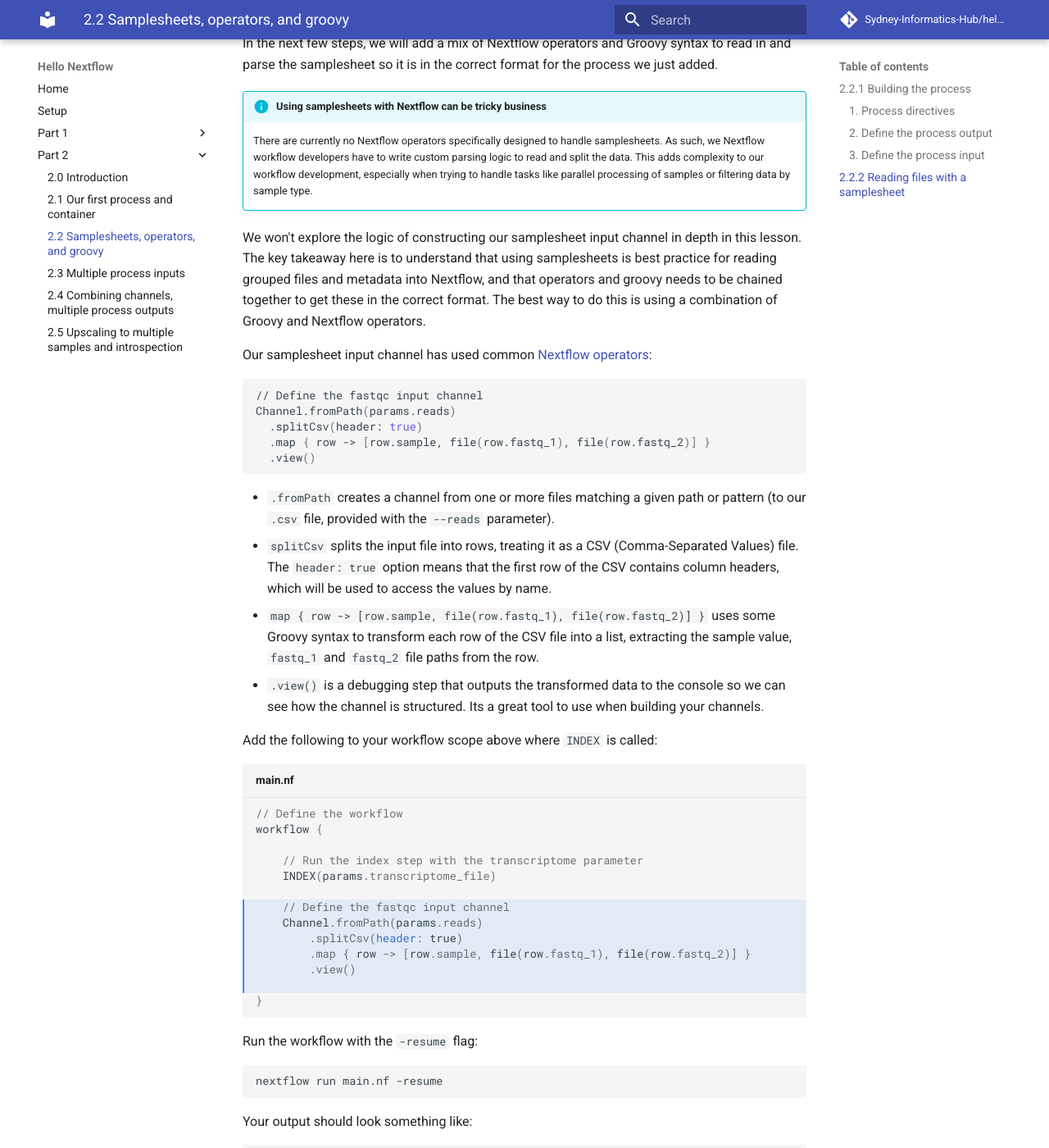
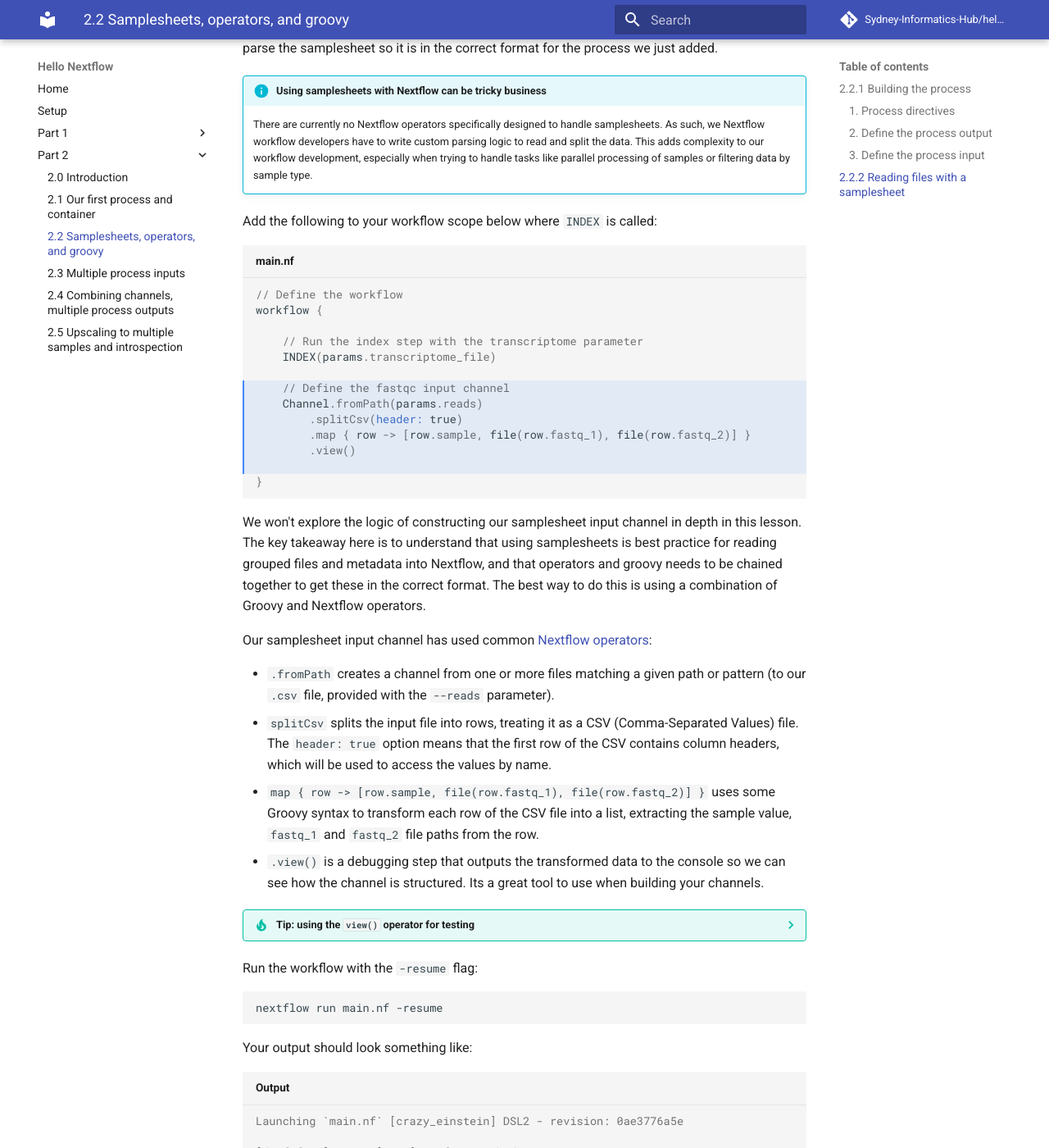
Before and after one commit to Sydney-Informatics-Hub/hello-nextflow, an MkDocs documentation site: the page built from docs/part2/02_fastqc.md, in a window 1280 px wide and 1400 px high, scrolled down 5784 px. Shown: the whole window at 82% size. Built offline with MkDocs 1.6.1 and Material for MkDocs 9.7.7, drawn with Linux system fonts in a browser that asks for light colours; comment, search, counter and statistics services are not loaded; part of the change alters nothing that is shown; some of the changed text lies outside the part shown.

````diff
--- a/docs/part2/02_fastqc.md
+++ b/docs/part2/02_fastqc.md
@@ -89,8 +89,9 @@ It contains:
 * The empty `output:` block for us to define the output data for the process.
 * The `script:` block prefilled with the command that will be executed.
 
-> Note about ${}
-> Consider making consistent use of capital letters vs lowercase
+!!! info "Dynamic naming"
+
+    Recall that curly brackets are used to pass variables as part of a file name.
 
 ### 2. Define the process `output`
 
@@ -190,13 +191,9 @@ or metadata that needs to be processed together.
 
       Working with samplesheets is particularly useful when you have a combination of files and metadata that need to be assigned to a sample in a flexible manner. Typically, samplesheets are written in comma-separated (`.csv`) or tab-separated (`.tsv`) formats.
 
-      We reccommend using comma-separated files as they are less error prone and easier to read and write.
+      We recommend using comma-separated files as they are less error prone and easier to read and write.
 
-Inspect our samplesheet:
-
-```bash
-cat data/samplesheet.csv
-```
+Let's inspect `data/samplesheet.csv` with VSCode.
 
 ```console title="Output"
 sample,fastq_1,fastq_2
@@ -237,24 +234,7 @@ for the process we just added.
 !!! info "Using samplesheets with Nextflow can be tricky business"
     There are currently no Nextflow operators specifically designed to handle samplesheets. As such, we Nextflow workflow developers have to write custom parsing logic to read and split the data. This adds complexity to our workflow development, especially when trying to handle tasks like parallel processing of samples or filtering data by sample type.
 
-We won't explore the logic of constructing our samplesheet input channel in depth in this lesson. The key takeaway here is to understand that using samplesheets is best practice for reading grouped files and metadata into Nextflow, and that operators and groovy needs to be chained together to get these in the correct format. The best way to do this is using a combination of Groovy and Nextflow operators.
-
-Our samplesheet input channel has used common [Nextflow operators](https://www.nextflow.io/docs/latest/operator.html):
-
-```bash
-// Define the fastqc input channel
-Channel.fromPath(params.reads)
-  .splitCsv(header: true)
-  .map { row -> [row.sample, file(row.fastq_1), file(row.fastq_2)] }
-  .view()
-```
-
-* `.fromPath` creates a channel from one or more files matching a given path or pattern (to our `.csv` file, provided with the `--reads` parameter).
-* `splitCsv` splits the input file into rows, treating it as a CSV (Comma-Separated Values) file. The `header: true` option means that the first row of the CSV contains column headers, which will be used to access the values by name.
-* `map { row -> [row.sample, file(row.fastq_1), file(row.fastq_2)] }` uses some Groovy syntax to transform each row of the CSV file into a list, extracting the sample value, `fastq_1` and `fastq_2` file paths from the row.
-* `.view()` is a debugging step that outputs the transformed data to the console so we can see how the channel is structured. Its a great tool to use when building your channels.
-
-Add the following to your workflow scope above where `INDEX` is called:
+Add the following to your workflow scope below where `INDEX` is called:
 
 ```groovy title="main.nf" hl_lines="7-12"
 // Define the workflow
@@ -271,6 +251,19 @@ workflow {
 
 }
 ```
+
+We won't explore the logic of constructing our samplesheet input channel in depth in this lesson. The key takeaway here is to understand that using samplesheets is best practice for reading grouped files and metadata into Nextflow, and that operators and groovy needs to be chained together to get these in the correct format. The best way to do this is using a combination of Groovy and Nextflow operators.
+
+Our samplesheet input channel has used common [Nextflow operators](https://www.nextflow.io/docs/latest/operator.html):
+
+* `.fromPath` creates a channel from one or more files matching a given path or pattern (to our `.csv` file, provided with the `--reads` parameter).
+* `splitCsv` splits the input file into rows, treating it as a CSV (Comma-Separated Values) file. The `header: true` option means that the first row of the CSV contains column headers, which will be used to access the values by name.
+* `map { row -> [row.sample, file(row.fastq_1), file(row.fastq_2)] }` uses some Groovy syntax to transform each row of the CSV file into a list, extracting the sample value, `fastq_1` and `fastq_2` file paths from the row.
+* `.view()` is a debugging step that outputs the transformed data to the console so we can see how the channel is structured. Its a great tool to use when building your channels.
+
+??? Tip "Tip: using the `view()` operator for testing"
+
+      The [`view()`](https://www.nextflow.io/docs/latest/operator.html#view) operator is a useful tool for debugging Nextflow workflows. It allows you to inspect the data structure of a channel at any point in the workflow, helping you to understand how the data is being processed and transformed.
 
 Run the workflow with the `-resume` flag:
 
@@ -300,13 +293,13 @@ definition of `tuple val(sample_id), path(reads_1), path(reads_2)`:
 [gut, /home/setup2/hello-nextflow/part2/data/ggal/gut_1.fq, /home/setup2/hello-nextflow/part2/data/ggal/gut_2.fq]
 ```
 
-Next, we need to assign this output to a variable so it can be passed to the `FASTQC`
+!!! quote "Checkpoint"
+
+    Zoom react Y/N
+
+Next, we need to assign the channel we create to a variable so it can be passed to the `FASTQC`
 process. Assign to a variable called `reads_in`, and remove the `.view()`
 operator as we now know what the output looks like.
-
-??? Tip "Tip: using the `view()` operator for testing"
-
-      The [`view()`](https://www.nextflow.io/docs/latest/operator.html#view) operator is a useful tool for debugging Nextflow workflows. It allows you to inspect the data structure of a channel at any point in the workflow, helping you to understand how the data is being processed and transformed.
 
 ```groovy title="main.nf" hl_lines="8-11"
 // Define the workflow
@@ -416,5 +409,6 @@ for each of the `.fastq` files.
 
     1. How to implement a process with a tuple input
     2. How to construct an input channel using operators and Groovy
-    3. How to use the `view()` operator to inspect the structure of a channel
-    4. How to use a samplesheet to scale your workflow across multiple samples
+    3. How to use the `.view()` operator to inspect the structure of a channel
+    3. How to use the `-resume` flag to skip sucessful tasks
+    4. How to use a samplesheet to read in grouped samples and metada
````
